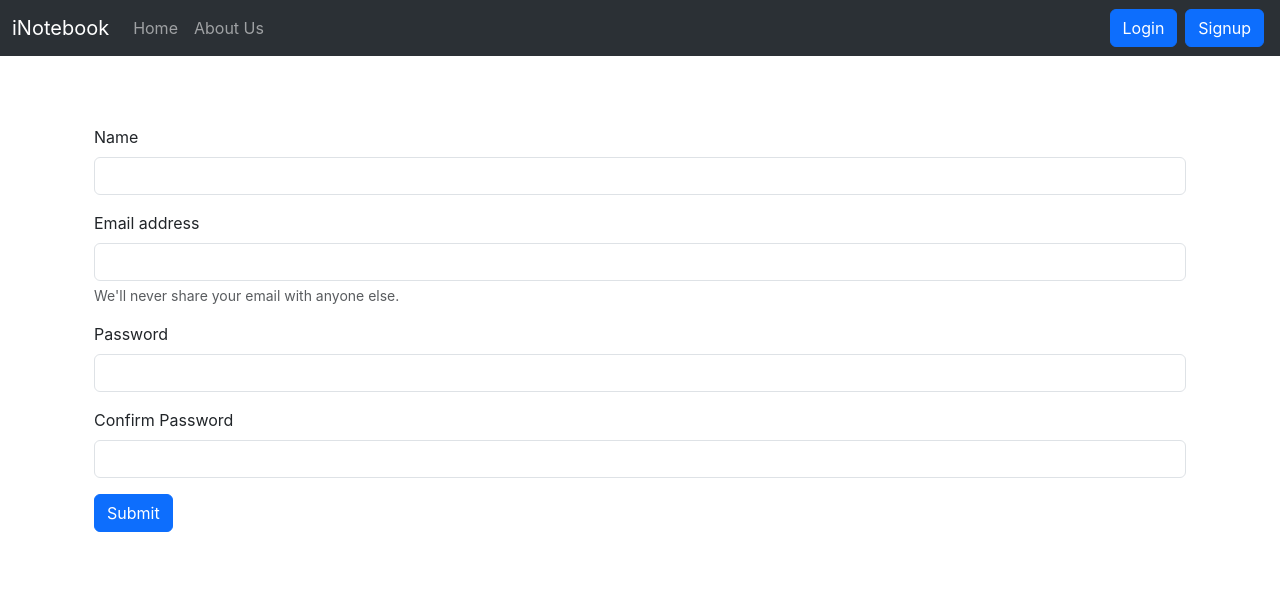
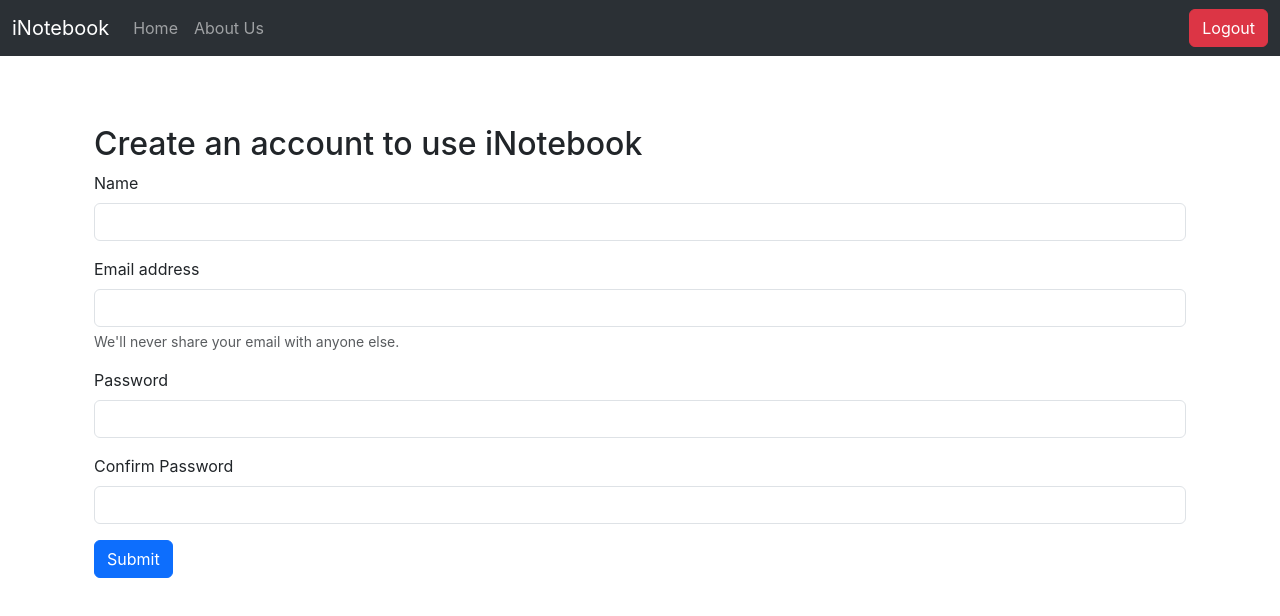
Before and after one commit to Rudraksh-Popli/iNotebook-frontend, a React (Create React App) app: page /signup in a window 1280 px wide. Shown: the top 616 px of the page. Built offline with nearby package versions, Linux system fonts and the light colour scheme; sample sign-in values are in the browser's storage.

Commit message:
Added Functionality to Fetch Only User Specific Notes

```diff
--- a/src/components/Login.js
+++ b/src/components/Login.js
@@ -28,6 +28,7 @@
     };
     return (
         <div className='container my-4'>
+            <h2>Login to continue to iNotebook</h2>
             <form action="" method='post' onSubmit={handleSubmit}>
                 <div className="mb-3">
                     <label htmlFor="email" className="form-label">Email address</label>
--- a/src/components/Navbar.js
+++ b/src/components/Navbar.js
@@ -1,8 +1,13 @@
 import React from 'react';
-import { Link, useLocation } from 'react-router';
+import { Link, useLocation, useNavigate } from 'react-router';
 
 const NavBar = () => {
+    let navigate = useNavigate();
     let location = useLocation();
+    const handleLogout = () => {
+        localStorage.removeItem("token");
+        navigate("/login");
+    }
     return (
         <nav className="navbar navbar-expand-lg bg-body-tertiary" data-bs-theme="dark">
             <div className="container-fluid">
@@ -20,13 +25,15 @@
                             <Link to="/about" end="true" className={`nav-link${location.pathname === "/about" ? " active" : ""}`}>About Us</Link>
                         </li>
                     </ul>
-                    <div className="d-flex">
+                    {!localStorage.getItem("token") ? <div className="d-flex">
                         <Link to="/login" end="true" className="btn btn-primary mx-1" role="button">Login</Link>
                         <Link to="/signup" end="true" className="btn btn-primary mx-1" role="button">Signup</Link>
-                    </div>
+                    </div> : <div className="d-flex">
+                        <button className="btn btn-danger" onClick={handleLogout}>Logout</button>
+                    </div>}
                 </div>
             </div>
-        </nav>
+        </nav >
     )
 };
 
--- a/src/components/Notes.js
+++ b/src/components/Notes.js
@@ -1,13 +1,20 @@
 import React, { useContext, useEffect, useRef, useState } from 'react';
+import { useNavigate } from 'react-router';
 import noteContext from '../contexts/notes/noteContext';
 import NoteItem from './NoteItem';
 import AddNote from './AddNote';
 
 const Notes = (props) => {
+    let navigate = useNavigate();
     const context = useContext(noteContext);
     const { notes, getNotes, editNote } = context;
     useEffect(() => {
-        getNotes();
+        if (localStorage.getItem("token")) {
+            getNotes();
+        }
+        else {
+            navigate("/login");
+        }
         // eslint-disable-next-line
     }, []);
     const ref = useRef(null);
--- a/src/components/Signup.js
+++ b/src/components/Signup.js
@@ -28,6 +28,7 @@
     };
     return (
         <div className='container my-4'>
+            <h2>Create an account to use iNotebook</h2>
             <form action="" method='post' onSubmit={handleSubmit}>
                 <div className="mb-3">
                     <label htmlFor="name" className="form-label">Name</label>
--- a/src/contexts/notes/NoteState.js
+++ b/src/contexts/notes/NoteState.js
@@ -11,7 +11,7 @@
             method: "GET",
             headers: {
                 "Content-Type": "application/json",
-                "auth-token": "eyJhbGciOiJIUzI1NiIsInR5cCI6IkpXVCJ9.eyJ1c2VyIjp7ImlkIjoiNmEzZTIyZjRiYWNlOWRjMzY3M2RjY2Y2In0sImlhdCI6MTc4MjQ1NzIzN30.KLuaSjnGWTuyViCANDNo4CAvhFPT-TNamm-VeobvB6c"
+                "auth-token": localStorage.getItem("token")
             }
         });
         const json = await response.json();
@@ -23,7 +23,7 @@
             method: "POST",
             headers: {
                 "Content-Type": "application/json",
-                "auth-token": "eyJhbGciOiJIUzI1NiIsInR5cCI6IkpXVCJ9.eyJ1c2VyIjp7ImlkIjoiNmEzZTIyZjRiYWNlOWRjMzY3M2RjY2Y2In0sImlhdCI6MTc4MjQ1NzIzN30.KLuaSjnGWTuyViCANDNo4CAvhFPT-TNamm-VeobvB6c"
+                "auth-token": localStorage.getItem("token")
             },
             body: JSON.stringify({ title, description, tag })
         });
@@ -37,7 +37,7 @@
             method: "DELETE",
             headers: {
                 "Content-Type": "application/json",
-                "auth-token": "eyJhbGciOiJIUzI1NiIsInR5cCI6IkpXVCJ9.eyJ1c2VyIjp7ImlkIjoiNmEzZTIyZjRiYWNlOWRjMzY3M2RjY2Y2In0sImlhdCI6MTc4MjQ1NzIzN30.KLuaSjnGWTuyViCANDNo4CAvhFPT-TNamm-VeobvB6c"
+                "auth-token": localStorage.getItem("token")
             }
         });
         const newNotes = notes.filter((note) => {
@@ -52,7 +52,7 @@
             method: "PUT",
             headers: {
                 "Content-Type": "application/json",
-                "auth-token": "eyJhbGciOiJIUzI1NiIsInR5cCI6IkpXVCJ9.eyJ1c2VyIjp7ImlkIjoiNmEzZTIyZjRiYWNlOWRjMzY3M2RjY2Y2In0sImlhdCI6MTc4MjQ1NzIzN30.KLuaSjnGWTuyViCANDNo4CAvhFPT-TNamm-VeobvB6c"
+                "auth-token": localStorage.getItem("token")
             },
             body: JSON.stringify({ title, description, tag })
         });
```
